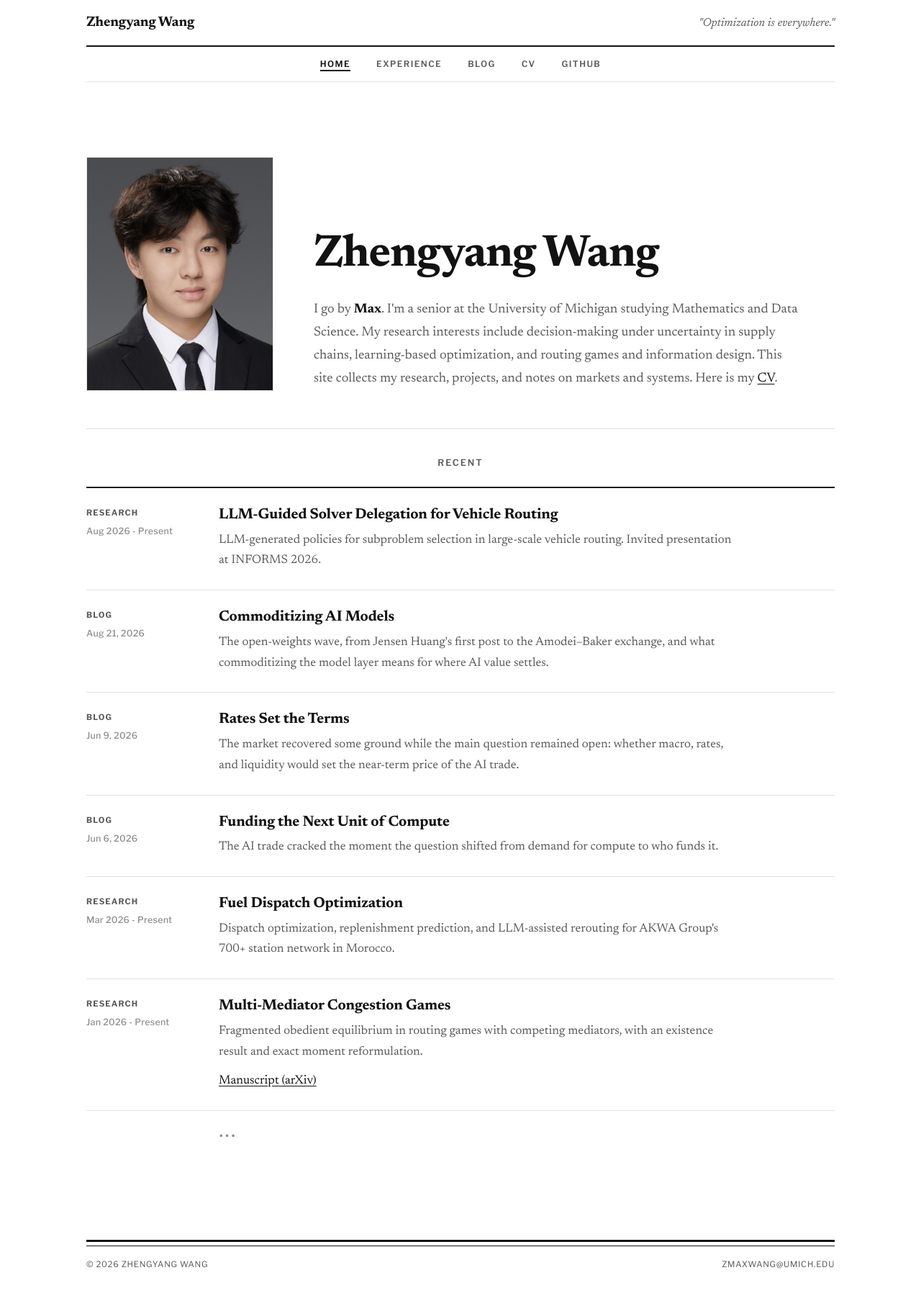
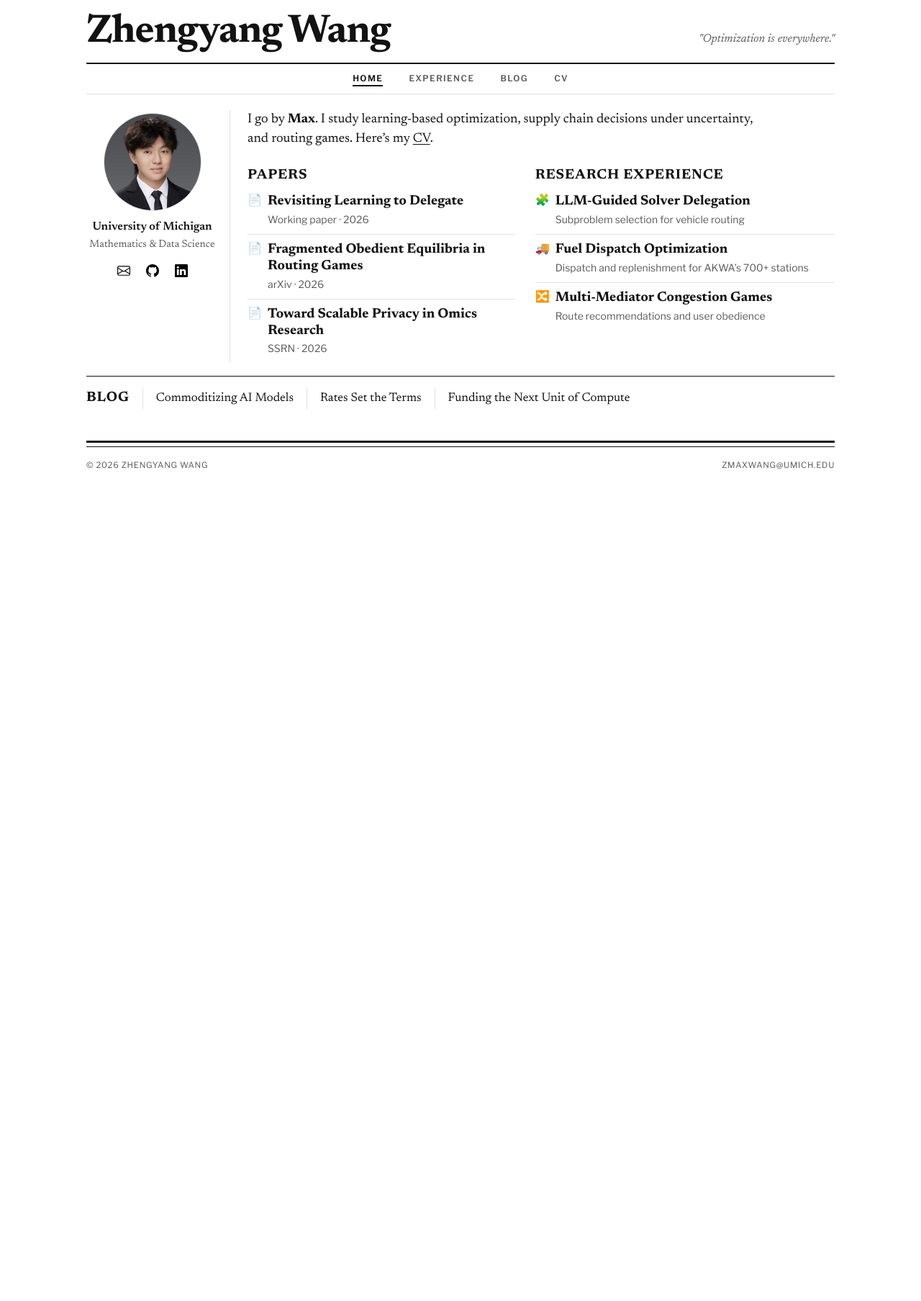
Before and after one commit to MaxWangZY/MaxWangZY.github.io, a Jekyll site: the page built from index.md, in a window 1280 px wide. Shown: the whole page at 72% size. Built offline with Jekyll 4.4.1, drawn with Linux system fonts in a browser that asks for light colours; after the commit the page ends 900 px from its top, so only the background shows below that.

Commit message:
Update CV, web layout.

```diff
--- a/_config.yml
+++ b/_config.yml
@@ -8,6 +8,9 @@ github_username: MaxWangZY
 markdown: kramdown
 permalink: /blog/:year/:month/:day/:title/
 
+plugins:
+  - jekyll-redirect-from
+
 exclude:
   - Gemfile
   - Gemfile.lock
--- a/_data/artifacts.yml
+++ b/_data/artifacts.yml
@@ -1,52 +1,33 @@
-- type: research
-  label: Research
-  title: LLM-Guided Solver Delegation for Vehicle Routing
-  date: Aug 2026 - Present
-  url: /experience/
-  preview:
-    - LLM-generated policies for subproblem selection in large-scale vehicle routing. Invited presentation at INFORMS 2026.
+- title: Papers
+  entries:
+    - title: Revisiting Learning to Delegate
+      description: Working paper · 2026
+      url: /papers/revisiting-learning-to-delegate/
+      icon: "📄"
 
-- type: blog
-  label: Blog
-  title: Commoditizing AI Models
-  date: Aug 21, 2026
-  url: /blog/2026/08/21/commoditizing-ai-models/
-  preview:
-    - The open-weights wave, from Jensen Huang's first post to the Amodei–Baker exchange, and what commoditizing the model layer means for where AI value settles.
+    - title: Fragmented Obedient Equilibria in Routing Games
+      description: arXiv · 2026
+      url: https://arxiv.org/abs/2610.39225
+      icon: "📄"
 
-- type: blog
-  label: Blog
-  title: Rates Set the Terms
-  date: Jun 9, 2026
-  url: /blog/2026/06/09/rates-set-the-terms/
-  preview:
-    - "The market recovered some ground while the main question remained open: whether macro, rates, and liquidity would set the near-term price of the AI trade."
+    - title: Toward Scalable Privacy in Omics Research
+      description: SSRN · 2026
+      url: https://papers.ssrn.com/sol3/papers.cfm?abstract_id=7164458
+      icon: "📄"
 
-- type: blog
-  label: Blog
-  title: Funding the Next Unit of Compute
-  date: Jun 6, 2026
-  url: /blog/2026/06/06/funding-the-next-unit-of-compute/
-  preview:
-    - The AI trade cracked the moment the question shifted from demand for compute to who funds it.
+- title: Research Experience
+  entries:
+    - title: LLM-Guided Solver Delegation
+      description: Subproblem selection for vehicle routing
+      url: /experience/#llm-guided-solver-delegation
+      icon: "🧩"
 
-- type: research
-  label: Research
-  title: Fuel Dispatch Optimization
-  date: Mar 2026 - Present
-  url: /experience/
-  preview:
-    - Dispatch optimization, replenishment prediction, and LLM-assisted rerouting for AKWA Group's 700+ station network in Morocco.
+    - title: Fuel Dispatch Optimization
+      description: Dispatch and replenishment for AKWA’s 700+ stations
+      url: /experience/#fuel-dispatch-optimization
+      icon: "🚚"
 
-- type: research
-  label: Research
-  title: Multi-Mediator Congestion Games
-  date: Jan 2026 - Present
-  url: /experience/
-  manuscript_url: https://arxiv.org/abs/2610.39225
-  manuscript_label: Manuscript (arXiv)
-  preview:
-    - Fragmented obedient equilibrium in routing games with competing mediators, with an existence result and exact moment reformulation.
-
-- more: true
-  url: /experience/
+    - title: Multi-Mediator Congestion Games
+      description: Route recommendations and user obedience
+      url: /experience/#multi-mediator-congestion-games
+      icon: "🔀"
--- a/_layouts/default.html
+++ b/_layouts/default.html
@@ -11,15 +11,20 @@
     <link rel="stylesheet" href="{{ '/assets/css/style.css' | relative_url }}">
   </head>
   <body class="{% if page.url == '/' %}page-home{% elsif page.url == '/experience/' %}page-experience{% elsif page.url == '/blog/' %}page-blog{% elsif page.date %}page-post{% else %}page-default{% endif %}">
-    {% assign current_section = 'home' %}
-    {% if page.url == '/experience/' %}
+    {% if page.url == '/' %}
+      {% assign current_section = 'home' %}
+    {% elsif page.url == '/experience/' %}
       {% assign current_section = 'experience' %}
     {% elsif page.url == '/blog/' or page.date %}
       {% assign current_section = 'blog' %}
     {% endif %}
     <header class="site-header">
       <div class="topbar">
-        <a class="brand" href="{{ '/' | relative_url }}">{{ site.title }}</a>
+        {% if current_section == 'home' %}
+          <h1 class="home-masthead">{{ site.title }}</h1>
+        {% else %}
+          <a class="brand" href="{{ '/' | relative_url }}">{{ site.title }}</a>
+        {% endif %}
         <p class="tagline">"Optimization is everywhere."</p>
       </div>
       <nav class="nav" aria-label="Primary navigation">
@@ -27,7 +32,9 @@
         <a{% if current_section == 'experience' %} class="active" aria-current="page"{% endif %} href="{{ '/experience/' | relative_url }}">Experience</a>
         <a{% if current_section == 'blog' %} class="active" aria-current="page"{% endif %} href="{{ '/blog/' | relative_url }}">Blog</a>
         <a href="{{ '/assets/cv/Zhengyang_Wang_CV.pdf' | relative_url }}">CV</a>
-        <a href="https://github.com/{{ site.github_username }}">GitHub</a>
+        {% unless current_section == 'home' %}
+          <a href="https://github.com/{{ site.github_username }}">GitHub</a>
+        {% endunless %}
       </nav>
     </header>
 
--- a/assets/css/style.css
+++ b/assets/css/style.css
@@ -131,7 +131,6 @@ h2 {
   font-weight: 700;
 }
 
-.section h2,
 .page-experience h2 {
   margin: 0 0 26px;
   color: var(--muted);
@@ -160,63 +159,174 @@ p {
   font-size: 1.12rem;
 }
 
-.hero {
-  padding: 56px 0 52px;
+.page-home .topbar {
+  padding: 14px 0 10px;
 }
 
-.hero-with-portrait {
-  display: grid;
-  grid-template-columns: 260px minmax(0, 1fr);
-  gap: 56px;
-  align-items: end;
+.home-masthead {
+  margin: 0;
+  font-size: clamp(2rem, 4.4vw, 3.45rem);
+  letter-spacing: -0.022em;
 }
 
-.hero-copy {
-  max-width: 700px;
+.page-home .nav {
+  padding: 10px 0;
 }
 
-.hero h1 {
-  font-size: clamp(2.7rem, 5.5vw, 3.9rem);
-  letter-spacing: -0.02em;
+.page-home .content {
+  padding: 0 0 44px;
 }
 
-.intro {
-  max-width: 680px;
-  margin-top: 24px;
+.home-body {
+  display: grid;
+  grid-template-columns: 200px minmax(0, 1fr);
+  gap: 24px;
+  padding: 22px 0 18px;
 }
 
-.intro p {
-  color: var(--muted);
-  font-size: 1.14rem;
-  line-height: 1.75;
-  margin-bottom: 0;
+.home-profile {
+  border-right: 1px solid var(--line);
+  padding: 4px 16px 0 0;
+  text-align: center;
 }
 
-.intro strong {
-  color: var(--text);
-  font-weight: 700;
+.home-profile-photo {
+  display: block;
+  width: min(136px, 100%);
+  aspect-ratio: 1;
+  margin: 0 auto 12px;
+  border: 1px solid var(--line);
+  border-radius: 50%;
+  object-fit: cover;
 }
 
-.portrait {
+.home-affiliation,
+.home-major {
   margin: 0;
+  font-size: 1rem;
+  line-height: 1.35;
 }
 
-.portrait img {
-  display: block;
-  width: 100%;
-  aspect-ratio: 4 / 5;
-  border: 1px solid var(--line);
-  object-fit: cover;
-  object-position: center top;
+.home-affiliation {
+  font-weight: 600;
 }
 
-.section {
+.home-major {
+  margin-top: 4px;
+  color: var(--muted);
+  font-size: 0.9rem;
+}
+
+.home-contact-links {
+  display: flex;
+  justify-content: center;
+  gap: 8px;
+  margin-top: 10px;
+}
+
+.home-contact-links a {
+  display: grid;
+  width: 32px;
+  height: 32px;
+  place-items: center;
+}
+
+.home-contact-links a:hover {
+  opacity: 0.7;
+}
+
+.home-intro {
+  max-width: var(--measure);
+  margin: 0 0 26px;
+  font-size: 1.14rem;
+  line-height: 1.5;
+}
+
+.home-highlights {
+  display: grid;
+  grid-template-columns: minmax(0, 1fr) minmax(0, 1.12fr);
+  gap: 28px;
+}
+
+.home-heading {
+  margin: 0;
+  font-size: 1.2rem;
+  letter-spacing: 0.045em;
+  text-transform: uppercase;
+}
+
+.home-entries,
+.home-blog-links {
+  margin: 0;
+  padding: 0;
+  list-style: none;
+}
+
+.home-entries {
+  margin-top: 4px;
+}
+
+.home-entry {
+  display: grid;
+  grid-template-columns: 16px minmax(0, 1fr);
+  gap: 12px;
+  padding: 10px 0;
+}
+
+.home-entry + .home-entry {
   border-top: 1px solid var(--line);
-  padding: 40px 0;
+}
+
+.home-entry-icon {
+  font-size: 1rem;
+  line-height: 1.35;
+}
+
+.home-entry h3 {
+  margin: 0 0 3px;
+  font-size: 1.18rem;
+  line-height: 1.2;
+}
+
+.home-entry h3 a,
+.home-blog-links a {
+  text-decoration: none;
+}
+
+.home-entry h3 a:is(:hover, :focus-visible),
+.home-blog-links a:is(:hover, :focus-visible) {
+  text-decoration: underline;
+}
+
+.home-entry p {
+  margin: 0;
+  color: var(--muted);
+  font: 0.875rem/1.45 var(--font-sans);
+}
+
+.home-blog {
+  display: flex;
+  flex-wrap: wrap;
+  align-items: baseline;
+  gap: 8px 18px;
+  border-top: 1px solid var(--text);
+  padding-top: 16px;
+}
+
+.home-blog-links {
+  display: flex;
+  flex-wrap: wrap;
+  gap: 4px 18px;
+}
+
+.home-blog-links li {
+  border-left: 1px solid var(--line);
+  padding-left: 18px;
 }
 
 .page-action {
-  margin: 18px 0 0;
+  margin: 0;
+  text-align: center;
 }
 
 .page-action a {
@@ -240,14 +350,12 @@ p {
   color: var(--bg);
 }
 
-.artifact-list,
 .post-list,
 .entry-list {
   display: grid;
   margin-top: 8px;
 }
 
-.artifact,
 .post-row,
 .entry {
   display: grid;
@@ -257,7 +365,6 @@ p {
   padding: 26px 0;
 }
 
-.artifact:first-child,
 .post-row:first-child,
 .entry:first-child {
   border-top: 2px solid var(--text);
@@ -269,7 +376,6 @@ p {
   padding-top: 26px;
 }
 
-.artifact-meta,
 .entry-meta,
 .post-row time {
   color: var(--soft);
@@ -280,33 +386,6 @@ p {
   line-height: 1.6;
 }
 
-.artifact-meta {
-  display: grid;
-  gap: 6px;
-  align-content: start;
-}
-
-.artifact-type {
-  color: var(--muted);
-  font-family: var(--font-sans);
-  font-size: 0.7rem;
-  font-weight: 700;
-  letter-spacing: 0.1em;
-  text-decoration: none;
-  text-transform: uppercase;
-}
-
-.artifact-type:hover {
-  color: var(--text);
-}
-
-.artifact h3 {
-  margin: 0 0 8px;
-  font-size: 1.28rem;
-  font-weight: 700;
-  letter-spacing: -0.008em;
-}
-
 .post-row h2 {
   margin: 0 0 8px;
   font-size: 1.28rem;
@@ -314,13 +393,11 @@ p {
   letter-spacing: -0.008em;
 }
 
-.artifact h3 a,
 .post-row h2 a {
   color: var(--text);
   text-decoration: none;
 }
 
-.artifact h3 a:hover,
 .post-row h2 a:hover {
   color: var(--text);
   text-decoration: underline;
@@ -328,53 +405,19 @@ p {
   text-underline-offset: 0.14em;
 }
 
-.artifact-excerpt,
 .post-row p,
 .entry-body p,
 .entry-body {
   color: var(--muted);
 }
 
-.artifact-excerpt {
-  max-width: 720px;
-}
-
-.artifact-excerpt p,
 .post-row p,
 .entry-body p {
   margin: 0;
 }
 
-.artifact-excerpt p + p,
 .entry-body p + p {
   margin-top: 12px;
-}
-
-.artifact-link {
-  display: inline-block;
-  margin-top: 14px;
-  font-family: var(--font-sans);
-  font-size: 0.74rem;
-  font-weight: 700;
-  letter-spacing: 0.1em;
-  text-transform: uppercase;
-}
-
-.artifact-more {
-  padding: 16px 0;
-}
-
-.artifact-dots {
-  color: var(--soft);
-  font-family: var(--font-serif);
-  font-size: 1.8rem;
-  letter-spacing: 0.06em;
-  line-height: 1;
-  text-decoration: none;
-}
-
-.artifact-dots:hover {
-  color: var(--text);
 }
 
 .entry-body strong {
@@ -474,6 +517,34 @@ p {
   text-decoration: underline;
 }
 
+@media (max-width: 840px) {
+  .home-body {
+    grid-template-columns: minmax(0, 1fr);
+    gap: 16px;
+    padding-top: 16px;
+  }
+
+  .home-profile {
+    display: grid;
+    grid-template-columns: clamp(84px, 24vw, 100px) minmax(0, 1fr);
+    align-items: center;
+    gap: 14px;
+    border-right: 0;
+    padding: 0;
+    text-align: left;
+  }
+
+  .home-profile-photo {
+    margin: 0;
+  }
+
+  .home-contact-links {
+    justify-content: start;
+    gap: 4px;
+    margin-top: 4px;
+  }
+}
+
 @media (max-width: 760px) {
   .topbar {
     flex-direction: column;
@@ -495,29 +566,30 @@ p {
     padding-top: 36px;
   }
 
-  .hero {
-    padding: 34px 0 40px;
+  .home-intro {
+    margin-bottom: 18px;
+    font-size: 1.05rem;
   }
 
-  .hero-with-portrait {
-    grid-template-columns: 1fr;
-    gap: 28px;
+  .home-highlights {
+    grid-template-columns: minmax(0, 1fr);
+    gap: 16px;
   }
 
-  .portrait {
-    width: min(100%, 240px);
+  .home-blog,
+  .home-blog-links {
+    display: grid;
   }
 
-  .artifact,
+  .home-blog-links li {
+    border-left: 0;
+    padding-left: 0;
+  }
+
   .post-row,
   .entry {
     grid-template-columns: 1fr;
     gap: 10px;
-  }
-
-  .artifact-meta {
-    display: flex;
-    gap: 8px 16px;
   }
 
   .site-footer p {
--- a/experience.md
+++ b/experience.md
@@ -4,19 +4,22 @@ title: Experience
 permalink: /experience/
 ---
 
-<p class="page-intro">
-  A concise companion to my CV, focused on research, projects, and work that
-  connect optimization, technical systems, and market analysis.
-</p>
-
 <p class="page-action">
   <a href="{{ '/assets/cv/Zhengyang_Wang_CV.pdf' | relative_url }}">View full CV</a>
 </p>
 
-## Research
+## Working Papers & Publications
+
+1. **[Revisiting Learning to Delegate: LLM Discovered Heuristics for Large-Scale Vehicle Routing]({{ '/papers/revisiting-learning-to-delegate/' | relative_url }})** (2026). Working paper.
+2. **[Incentive-Aligned Vehicle Routing with LLM Agents](https://submissions.mirasmart.com/InformsAnnual2026/Publication/ProgramBook.aspx#:~:text=Incentive%2DAligned%20Vehicle%20Routing%20with%20LLM%20Agents)** (2026). Invited presentation at the INFORMS Annual Meeting, session WB55.
+3. **[Fragmented Obedient Equilibria in Routing Games](https://arxiv.org/abs/2610.39225)** (2026). Available on arXiv.
+4. **Black-box Inverse Solver** (2026). Manuscript under revision.
+5. **[Toward Scalable Privacy in Omics Research: A Scoping Review of Privacy-Enhancing Technologies](https://doi.org/10.2139/ssrn.7164458)** (2026). Available on SSRN.
+
+## Research Experience
 
 <div class="entry-list">
-  <article class="entry">
+  <article class="entry" id="llm-guided-solver-delegation">
     <div class="entry-meta">Aug 2026 - Present</div>
     <div class="entry-body">
       <h3>LLM-Guided Solver Delegation for Vehicle Routing</h3>
@@ -28,7 +31,7 @@ permalink: /experience/
     </div>
   </article>
 
-  <article class="entry">
+  <article class="entry" id="fuel-dispatch-optimization">
     <div class="entry-meta">Mar 2026 - Present</div>
     <div class="entry-body">
       <h3>Fuel Dispatch Optimization</h3>
@@ -46,17 +49,17 @@ permalink: /experience/
     </div>
   </article>
 
-  <article class="entry">
+  <article class="entry" id="multi-mediator-congestion-games">
     <div class="entry-meta">Jan 2026 - Present</div>
     <div class="entry-body">
       <h3>Multi-Mediator Congestion Games</h3>
       <p>
-        Studied routing games with competing mediators and user obedience
-        constraints. Defined fragmented obedient equilibrium and proved
-        existence under a lower-hemicontinuity assumption. Derived an exact
-        moment reformulation under affine latencies and independent mediator
-        sampling, giving semidefinite best-response problems for networks
-        with at most four routes.
+        Studied routing games with competing mediators and obedience
+        constraints for users sharing one origin–destination pair. Proved
+        existence of fragmented obedient equilibria under a lower-hemicontinuity
+        assumption. Under affine edge latencies and independent mediator
+        sampling, derived an exact reformulation in first and second flow
+        moments that preserves mediator best responses and equilibria.
       </p>
       <p><a href="https://arxiv.org/abs/2610.39225">Manuscript (arXiv)</a></p>
     </div>
@@ -74,13 +77,6 @@ permalink: /experience/
     </div>
   </article>
 </div>
-
-## Working Papers & Publications
-
-1. **LLM-Guided Solver Delegation for Large-Scale Vehicle Routing Problems** (2026). Invited presentation at the INFORMS 2026 Annual Meeting.
-2. **[Fragmented Obedient Equilibria in Routing Games](https://arxiv.org/abs/2610.39225)** (2026). Available on arXiv.
-3. **Black-box Inverse Solver** (2026). Manuscript under revision.
-4. **[Toward Scalable Privacy in Omics Research: A Scoping Review of Privacy-Enhancing Technologies](https://doi.org/10.2139/ssrn.7164458)** (2026). Available on SSRN.
 
 ## Projects
 
--- a/index.md
+++ b/index.md
@@ -3,54 +3,61 @@ layout: default
 title: Home
 ---
 
-<section class="hero hero-with-portrait">
-  <figure class="portrait">
-    <img src="{{ '/assets/images/portrait.jpg' | relative_url }}" alt="Portrait of Zhengyang Wang">
-  </figure>
-  <div class="hero-copy">
-    <h1>Zhengyang Wang</h1>
-    <div class="intro">
-      <p>
-        I go by <strong>Max</strong>. I'm a senior at the University of Michigan studying Mathematics and Data Science. My research interests include decision-making under uncertainty in supply chains, learning-based optimization, and routing games and information design. This site collects my research, projects, and notes on markets and systems. Here is my <a href="{{ '/assets/cv/Zhengyang_Wang_CV.pdf' | relative_url }}">CV</a>.
-      </p>
+<div class="home-body">
+  <aside class="home-profile" aria-label="Academic profile">
+    <img class="home-profile-photo" src="{{ '/assets/images/portrait.jpg' | relative_url }}" alt="Portrait of Zhengyang Wang">
+    <div>
+      <p class="home-affiliation">University of Michigan</p>
+      <p class="home-major">Mathematics &amp; Data Science</p>
+      <nav class="home-contact-links" aria-label="Contact links">
+        <a href="mailto:{{ site.email }}" aria-label="Email" title="Email">
+          <img src="{{ '/assets/icons/envelope.svg' | relative_url }}" width="18" height="18" alt="">
+        </a>
+        <a href="https://github.com/{{ site.github_username }}" aria-label="GitHub" title="GitHub">
+          <img src="{{ '/assets/icons/github.svg' | relative_url }}" width="18" height="18" alt="">
+        </a>
+        <a href="https://linkedin.com/in/zmaxwang" aria-label="LinkedIn" title="LinkedIn">
+          <img src="{{ '/assets/icons/linkedin.svg' | relative_url }}" width="18" height="18" alt="">
+        </a>
+      </nav>
+    </div>
+  </aside>
+
+  <div>
+    <p class="home-intro">
+      I go by <strong>Max</strong>. I study learning-based optimization, supply chain decisions under uncertainty,
+      and routing games. Here’s my <a href="{{ '/assets/cv/Zhengyang_Wang_CV.pdf' | relative_url }}">CV</a>.
+    </p>
+
+    <div class="home-highlights">
+      {% for group in site.data.artifacts %}
+        {% assign heading_id = group.title | slugify | prepend: 'home-' %}
+        <section aria-labelledby="{{ heading_id }}">
+          <h2 id="{{ heading_id }}" class="home-heading">{{ group.title | escape }}</h2>
+          <ul class="home-entries" role="list">
+            {% for item in group.entries %}
+              <li class="home-entry">
+                <span class="home-entry-icon" aria-hidden="true">{{ item.icon }}</span>
+                <div>
+                  <h3><a href="{{ item.url | relative_url | escape }}">{{ item.title | escape }}</a></h3>
+                  <p>{{ item.description | escape }}</p>
+                </div>
+              </li>
+            {% endfor %}
+          </ul>
+        </section>
+      {% endfor %}
     </div>
   </div>
-</section>
+</div>
 
-{% if site.data.artifacts.size > 0 %}
-  <section class="section">
-    <h2>Recent</h2>
-    <div class="artifact-list">
-      {% for artifact in site.data.artifacts %}
-        {% if artifact.more %}
-          <article class="artifact artifact-more">
-            <div class="artifact-meta"></div>
-            <div class="artifact-body">
-              <a class="artifact-dots" href="{{ artifact.url | relative_url }}" aria-label="View more experience">...</a>
-            </div>
-          </article>
-        {% else %}
-          <article class="artifact">
-            <div class="artifact-meta">
-              <a class="artifact-type" href="{{ artifact.url | relative_url }}">{{ artifact.label | downcase }}</a>
-              {% if artifact.date %}
-                <time>{{ artifact.date }}</time>
-              {% endif %}
-            </div>
-            <div class="artifact-body">
-              <h3><a href="{{ artifact.url | relative_url }}">{{ artifact.title }}</a></h3>
-              <div class="artifact-excerpt">
-                {% for paragraph in artifact.preview %}
-                  <p>{{ paragraph }}</p>
-                {% endfor %}
-                {% if artifact.manuscript_url %}
-                  <p><a href="{{ artifact.manuscript_url | escape }}">{{ artifact.manuscript_label | escape }}</a></p>
-                {% endif %}
-              </div>
-            </div>
-          </article>
-        {% endif %}
+{% if site.posts.size > 0 %}
+  <section class="home-blog" aria-labelledby="home-blog">
+    <h2 id="home-blog" class="home-heading">Blog</h2>
+    <ul class="home-blog-links" role="list">
+      {% for post in site.posts limit: 3 %}
+        <li><a href="{{ post.url | relative_url }}">{{ post.title | escape }}</a></li>
       {% endfor %}
-    </div>
+    </ul>
   </section>
 {% endif %}
--- /dev/null
+++ b/papers/revisiting-learning-to-delegate.md
@@ -0,0 +1,11 @@
+---
+layout: default
+title: "Revisiting Learning to Delegate: LLM Discovered Heuristics for Large-Scale Vehicle Routing"
+permalink: /papers/revisiting-learning-to-delegate/
+---
+
+# {{ page.title }}
+
+Z. Wang, R. Tan, S. Liu, and D. Simchi-Levi
+
+Working paper, 2026. The manuscript link is forthcoming.
```
Also changed, not shown: README.md, assets/icons/envelope.svg (added), assets/icons/github.svg (added), assets/icons/linkedin.svg (added), 2 other files.
